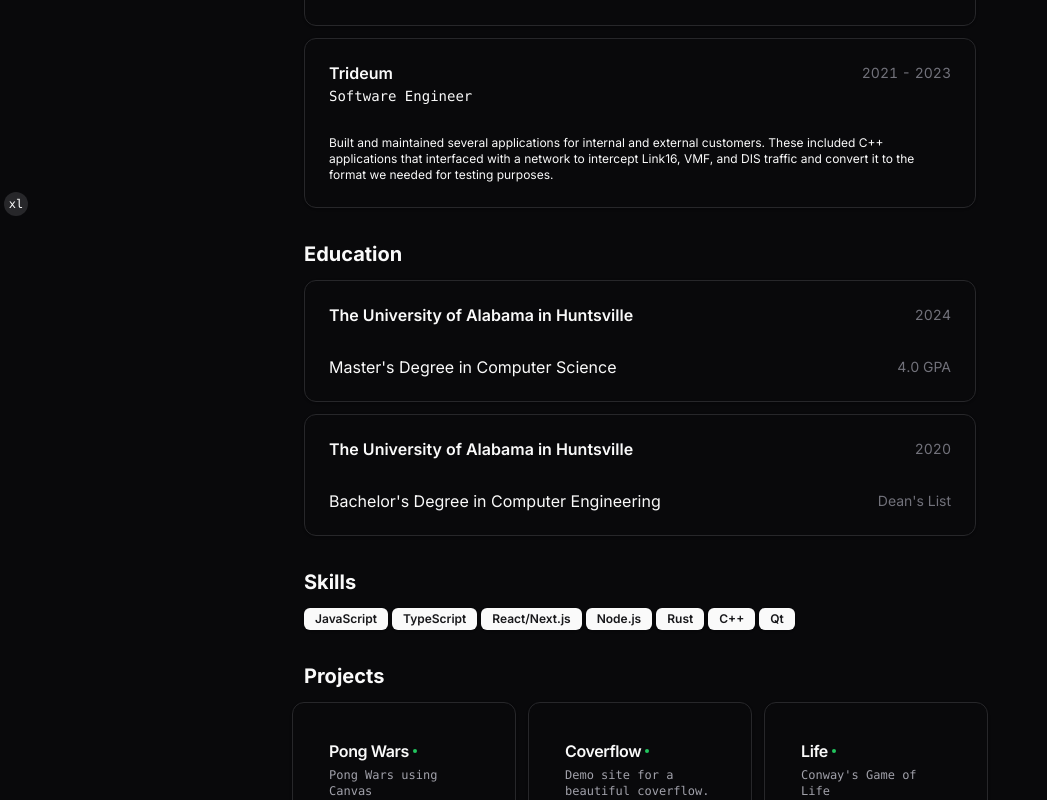
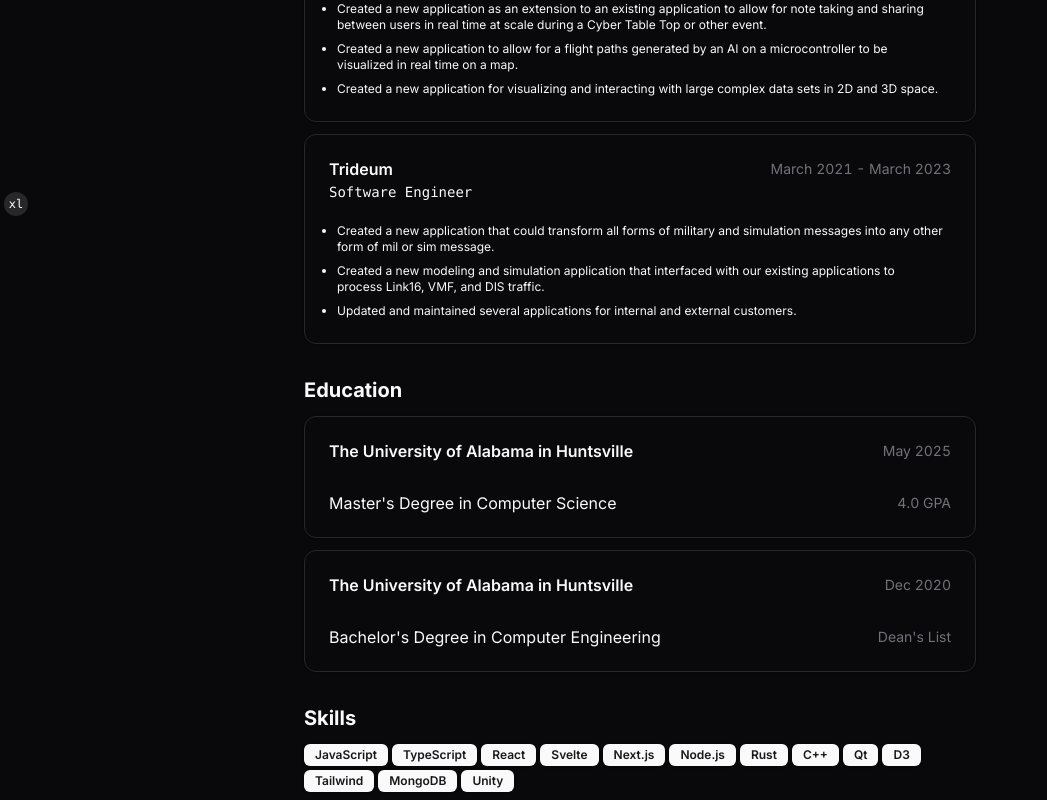
Before and after one commit to NathanRoark/dev-website, a Next.js app: page / in a window 1280 px wide. Shown: the part 580-1380 px from the top of the page, without its empty margins (0-1047 px from the left). Built offline with nearby package versions, Linux system fonts and the light colour scheme.

Commit message:
update resume

```diff
--- a/app/page.tsx
+++ b/app/page.tsx
@@ -124,8 +124,12 @@ export default function Page() {
                     {work.title}
                   </h4>
                 </CardHeader>
-                <CardContent className="mt-2 text-xs">
-                  {work.description}
+                <CardContent className="text-xs">
+                  <ul className="list-outside list-disc space-y-2 px-2">
+                    {work.bullets.map((bullet) => (
+                      <li key={bullet}>{bullet}</li>
+                    ))}
+                  </ul>
                 </CardContent>
               </Card>
             )
--- a/data/resume-data.tsx
+++ b/data/resume-data.tsx
@@ -13,7 +13,7 @@ export const RESUME_DATA = {
   about:
     "Full Stack Engineer passionate about building and learning new things",
   summary:
-    "As a Full Stack Engineer, I have successfully built many projects from start to finish for engineers internally and for customers. Currently, I work mostly with TypeScript, React, and Rust languages and have a Secret Security Clearance. I have over 3 years of experience in working professionally on various teams.",
+    "As a Full Stack Engineer, I have successfully built many projects from start to finish for engineers internally and for customers. Currently, I work mostly with TypeScript, React, and Rust languages and have a Secret Security Clearance. I have over 3 years of experience in working professionally on various software teams.",
   avatarUrl: "it-me.png",
   personalWebsiteUrl: "https://nathanroark.dev",
   contact: {
@@ -45,13 +45,13 @@ export const RESUME_DATA = {
     {
       school: "The University of Alabama in Huntsville",
       degree: "Master's Degree in Computer Science",
-      year: "2024",
+      year: "May 2025",
       extra: "4.0 GPA",
     },
     {
       school: "The University of Alabama in Huntsville",
       degree: "Bachelor's Degree in Computer Engineering",
-      year: "2020",
+      year: "Dec 2020",
       extra: "Dean's List",
     },
   ],
@@ -61,30 +61,43 @@ export const RESUME_DATA = {
       link: "https://www.trideum.com/",
       badges: ["Remote"],
       title: "Full Stack Engineer",
-      start: "2023",
-      end: "2024",
-      description:
-        "Created and owned the frontend of many of our applications across multiple teams. Technologies: React, TypeScript, Tailwind, D3",
+      start: "March 2023",
+      end: "Present",
+      bullets: [
+        "Lead a team of 5 engineers to create the frontend for an AI application for use in conducting operational tests.", // TCAI
+        "Created a new application as an extension to an existing application to allow for note taking and sharing between users in real time at scale during a Cyber Table Top or other event.", // Note Taking
+        "Created a new application to allow for a flight paths generated by an AI on a microcontroller to be visualized in real time on a map.", // Flight Viz
+        "Created a new application for visualizing and interacting with large complex data sets in 2D and 3D space.", // Data Viz
+      ],
     },
     {
       company: "Trideum",
       link: "https://www.trideum.com/",
       badges: [],
       title: "Software Engineer",
-      start: "2021",
-      end: "2023",
-      description:
-        "Built and maintained several applications for internal and external customers. These included C++ applications that interfaced with a network to intercept Link16, VMF, and DIS traffic and convert it to the format we needed for testing purposes.",
+      start: "March 2021",
+      end: "March 2023",
+      bullets: [
+        "Created a new application that could transform all forms of military and simulation messages into any other form of mil or sim message.", // Hermes
+        "Created a new modeling and simulation application that interfaced with our existing applications to process Link16, VMF, and DIS traffic.", // BluPill
+        "Updated and maintained several applications for internal and external customers.", // CT3, Radar Emulator
+      ],
     },
   ],
   skills: [
     "JavaScript",
     "TypeScript",
-    "React/Next.js",
+    "React",
+    "Svelte",
+    "Next.js",
     "Node.js",
     "Rust",
     "C++",
     "Qt",
+    "D3",
+    "Tailwind",
+    "MongoDB",
+    "Unity",
   ],
   projects: [
     {
```
Also changed, not shown: 1 other file (tests, documents, lock files or other folders).
